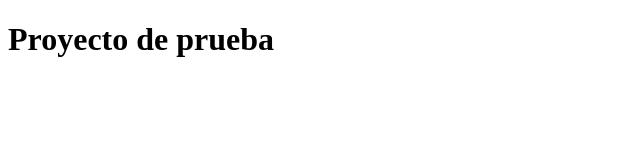
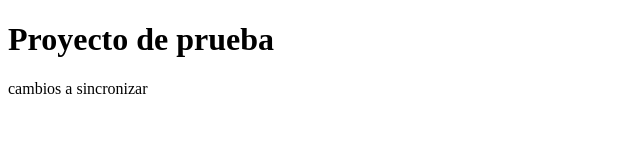
Before and after one commit to KaiserDPP/Prueba_pil, a plain HTML site: page index.html in a window 1280 px wide. Shown: the whole page, without its empty margins (0-640 px from the left). Drawn offline with Linux system fonts and the light colour scheme.

Commit message:
Update index.html

```diff
--- a/index.html
+++ b/index.html
@@ -8,5 +8,6 @@
 </head>
 <body>
     <h1>Proyecto de prueba</h1>
+    cambios a sincronizar
 </body>
 </html>
```
